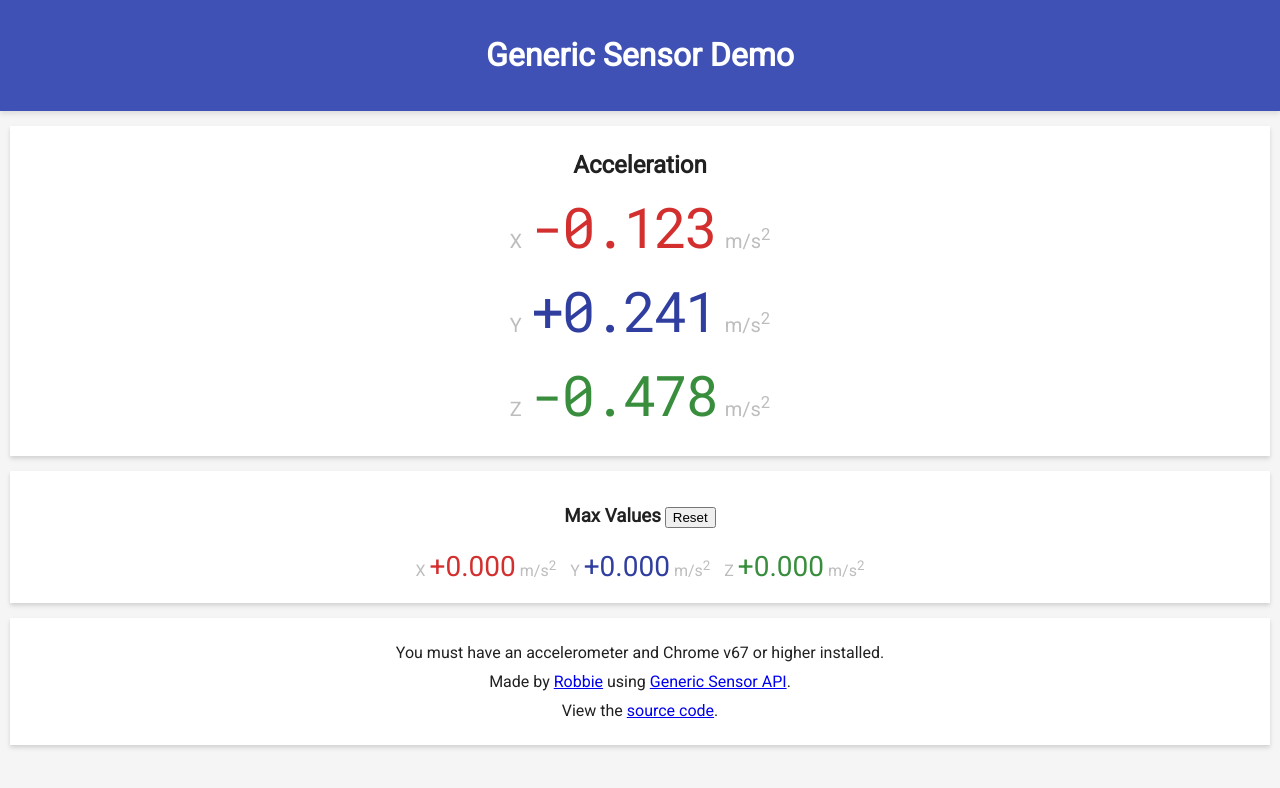
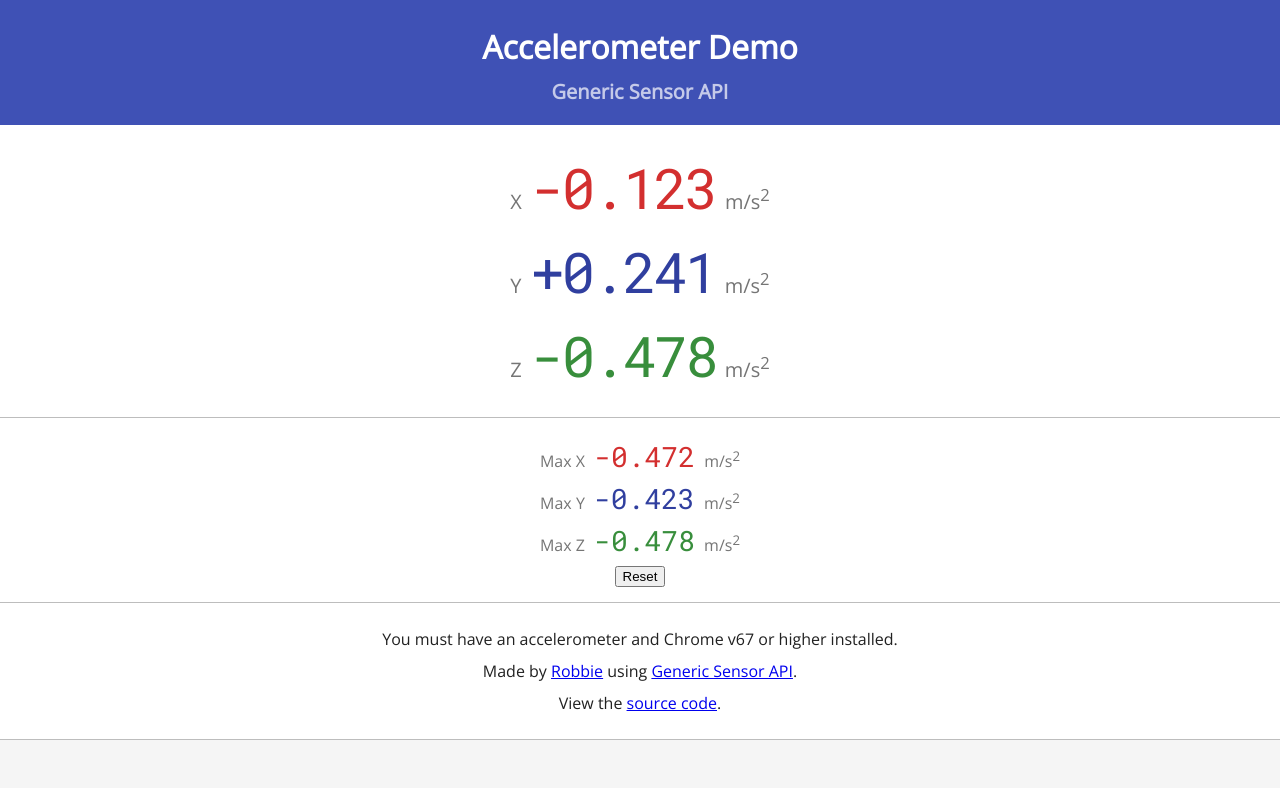
Before and after one commit to robbiejaeger/generic-sensor, a website: page public/index.html in a window 1280 px wide. Drawn offline with nearby package versions, Linux system fonts and the light colour scheme.

Commit message:
Add max value update and reset button

```diff
--- a/public/index.html
+++ b/public/index.html
@@ -4,30 +4,27 @@
   <title>Generic Sensor Demo</title>
   <link rel="stylesheet" type="text/css" href="./styles.css">
   <link href="https://fonts.googleapis.com/css?family=Roboto+Mono" rel="stylesheet">
-  <link href="https://fonts.googleapis.com/css?family=Roboto" rel="stylesheet">
+  <link href="https://fonts.googleapis.com/css?family=Open+Sans" rel="stylesheet">
   <meta name="viewport" content="width=device-width, initial-scale=1">
 </head>
 <body>
   <header>
-    <h1>Generic Sensor Demo</h1>
+    <h1>Accelerometer Demo</h1>
+    <h2>Generic Sensor API</h2>
   </header>
 
   <section>
-    <h2>Acceleration</h3>
-
     <p class="value"><span class="units">X</span> <span id="x-value">+0.000</span> <span class="units">m/s<sup>2</sup></span></p>
     <p class="value"><span class="units">Y</span> <span id="y-value">+0.000</span> <span class="units">m/s<sup>2</sup></span></p>
     <p class="value"><span class="units">Z</span> <span id="z-value">+0.000</span> <span class="units">m/s<sup>2</sup></span></p>
   </section>
 
   <section id="max-values">
-    <div>
-      <h3>Max Values</h3> <button>Reset</button>
-    </div>
+    <p class="value"><span class="units">Max X</span> <span id="x-max">+0.000</span> <span class="units">m/s<sup>2</sup></span></p>
+    <p class="value"><span class="units">Max Y</span> <span id="y-max">+0.000</span> <span class="units">m/s<sup>2</sup></span></p>
+    <p class="value"><span class="units">Max Z</span> <span id="z-max">+0.000</span> <span class="units">m/s<sup>2</sup></span></p>
 
-    <p class="value"><span class="units">X</span> <span id="x-max">+0.000</span> <span class="units">m/s<sup>2</sup></span></p>
-    <p class="value"><span class="units">Y</span> <span id="y-max">+0.000</span> <span class="units">m/s<sup>2</sup></span></p>
-    <p class="value"><span class="units">Z</span> <span id="z-max">+0.000</span> <span class="units">m/s<sup>2</sup></span></p>
+    <button id="reset-max">Reset</button>
   </section>
 
   <section class="other-info">
--- a/public/scripts.js
+++ b/public/scripts.js
@@ -2,6 +2,16 @@
   const xValueDisplay = document.getElementById('x-value');
   const yValueDisplay = document.getElementById('y-value');
   const zValueDisplay = document.getElementById('z-value');
+
+  const xMaxDisplay = document.getElementById('x-max');
+  const yMaxDisplay = document.getElementById('y-max');
+  const zMaxDisplay = document.getElementById('z-max');
+
+  const resetMaxBtn = document.getElementById('reset-max');
+
+  xMax = 0;
+  yMax = 0;
+  zMax = 0;
 
   const initSensors = () => {
     const accelSensor = new Accelerometer();
@@ -14,6 +24,7 @@
     console.log('Accelerometer reading.');
     console.log(x, y, z);
     displayValues(x, y, z);
+    displayMaxValues(x, y, z);
   };
 
   const handleError = event => {
@@ -27,21 +38,38 @@
   };
 
   const displayValues = (x, y, z) => {
-    if (x >= 0) {
-      xValueDisplay.innerText = '+' + x.toFixed(3);
+    xValueDisplay.innerText = formatValues(x);
+    yValueDisplay.innerText = formatValues(y);
+    zValueDisplay.innerText = formatValues(z);
+  };
+
+  const displayMaxValues = (x, y, z) => {
+    xMax = findMax(x, xMax);
+    xMaxDisplay.innerText = formatValues(xMax);
+
+    yMax = findMax(y, yMax);
+    yMaxDisplay.innerText = formatValues(yMax);
+
+    zMax = findMax(z, zMax);
+    zMaxDisplay.innerText = formatValues(zMax);
+  };
+
+  const findMax = (val, maxVal) => {
+    if (Math.abs(val) > Math.abs(maxVal)) {
+      return val;
     } else {
-      xValueDisplay.innerText = x.toFixed(3);
+      return maxVal;
     }
-    if (y >= 0) {
-      yValueDisplay.innerText = '+' + y.toFixed(3);
-    } else {
-      yValueDisplay.innerText = y.toFixed(3);
-    }
-    if (z >= 0) {
-      zValueDisplay.innerText = '+' + z.toFixed(3);
-    } else {
-      zValueDisplay.innerText = z.toFixed(3);
-    }
+  };
+
+  const formatValues = val => {
+    return val >= 0 ? '+' + val.toFixed(3) : val.toFixed(3);
+  };
+
+  const resetMax = () => {
+    xMax = 0;
+    yMax = 0;
+    zMax = 0;
   };
 
   // --------- Testing updating accel values - not needed later
@@ -50,9 +78,11 @@
     const y = Math.random() - 0.5;
     const z = Math.random() - 0.5;
     displayValues(x, y, z);
+    displayMaxValues(x, y, z);
   };
   setInterval(generateRandomNumbers, 500);
   // --------- Testing updating accel values - not needed later
 
+  resetMaxBtn.addEventListener('click', resetMax);
   initSensors();
 })();
--- a/public/styles.css
+++ b/public/styles.css
@@ -3,7 +3,7 @@
 body {
   background-color: #F5F5F5;
   color: #212121;
-  font-family: 'Roboto', sans-serif;
+  font-family: 'Open Sans', sans-serif;
   margin: 0;
   text-align: center;
 }
@@ -13,18 +13,24 @@ header {
   box-shadow: 0 3px 5px rgba(0,0,0,0.1);
   color: #FFF;
   font-weight: 100;
-  padding: 15px 0;
+  padding: 5px 0;
 }
 
 section {
   background-color: #FFF;
-  box-shadow: 0 3px 5px rgba(0,0,0,0.1), 0 2px 3px rgba(0,0,0,0.05);
-  margin: 15px 10px;
+  border-bottom: 1px solid #BDBDBD;
+  margin: 0;
   padding: 15px 20px;
 }
 
+h1 {
+  margin: 20px 0 5px 0;
+}
+
 h2 {
-  margin: 10px 0;
+  color: #C5CAE9;
+  font-size: 1.25em;
+  margin: 10px 0 15px 0;
 }
 
 /* ACCELERATION VALUES DISPLAY */
@@ -53,32 +59,25 @@ h2 {
 }
 
 .units {
-  color: #BDBDBD;
+  color: #757575;
   font-weight: 100;
   font-size: 1.25em;
 }
 
 /* MAX VALUES DISPLAY */
 
-#max-values h3 {
-  display: inline-block;
-}
-
 #max-values .units {
   font-size: 1em;
 }
 
 #max-values p {
-  display: inline-block;
   margin: 5px;
 }
 
-#max-values div {
-  display: block;
-}
-
 #x-max, #y-max, #z-max {
+  font-family: 'Roboto Mono', monospace;
   font-size: 1.75em;
+  margin: 0 5px;
 }
 
 /* OTHER INFO */
```
